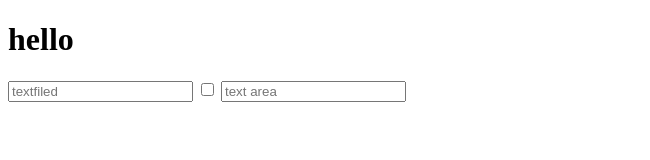
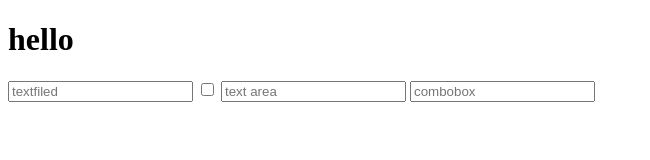
Before and after one commit to Sreytouch-Thor/Practice_brach, a plain HTML site: page index.html in a window 1280 px wide. Shown: the whole page, without its empty margins (0-650 px from the left). Drawn offline with Linux system fonts and the light colour scheme.

Commit message:
add combobox

```diff
--- a/index.html
+++ b/index.html
@@ -11,6 +11,7 @@
     <input type="text" placeholder="textfiled">
     <input type="checkbox" placeholder="checkbox">
     <input type="text" placeholder="text area">
+    <input type="text" placeholder="combobox">
 
 </body>
 </html>
```
